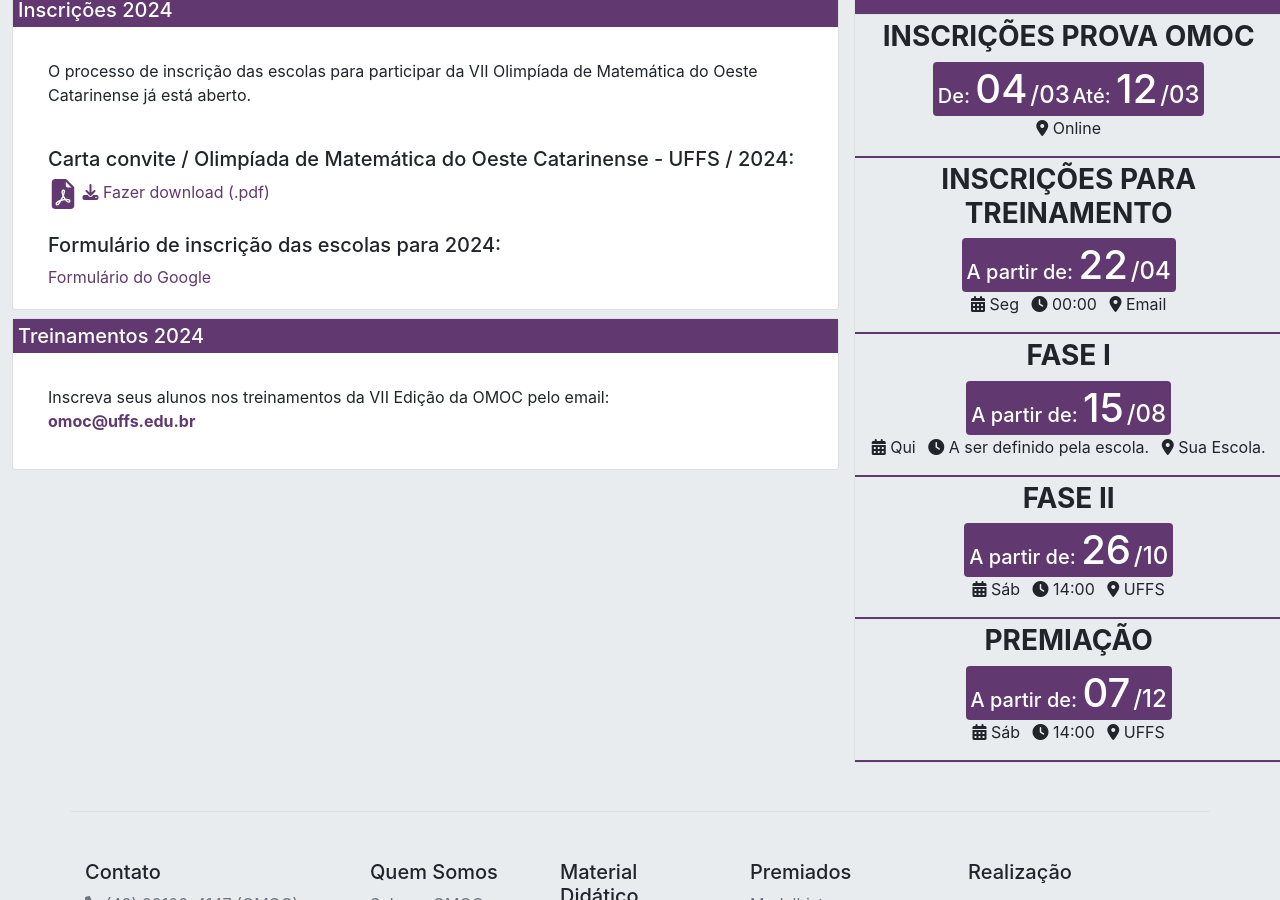
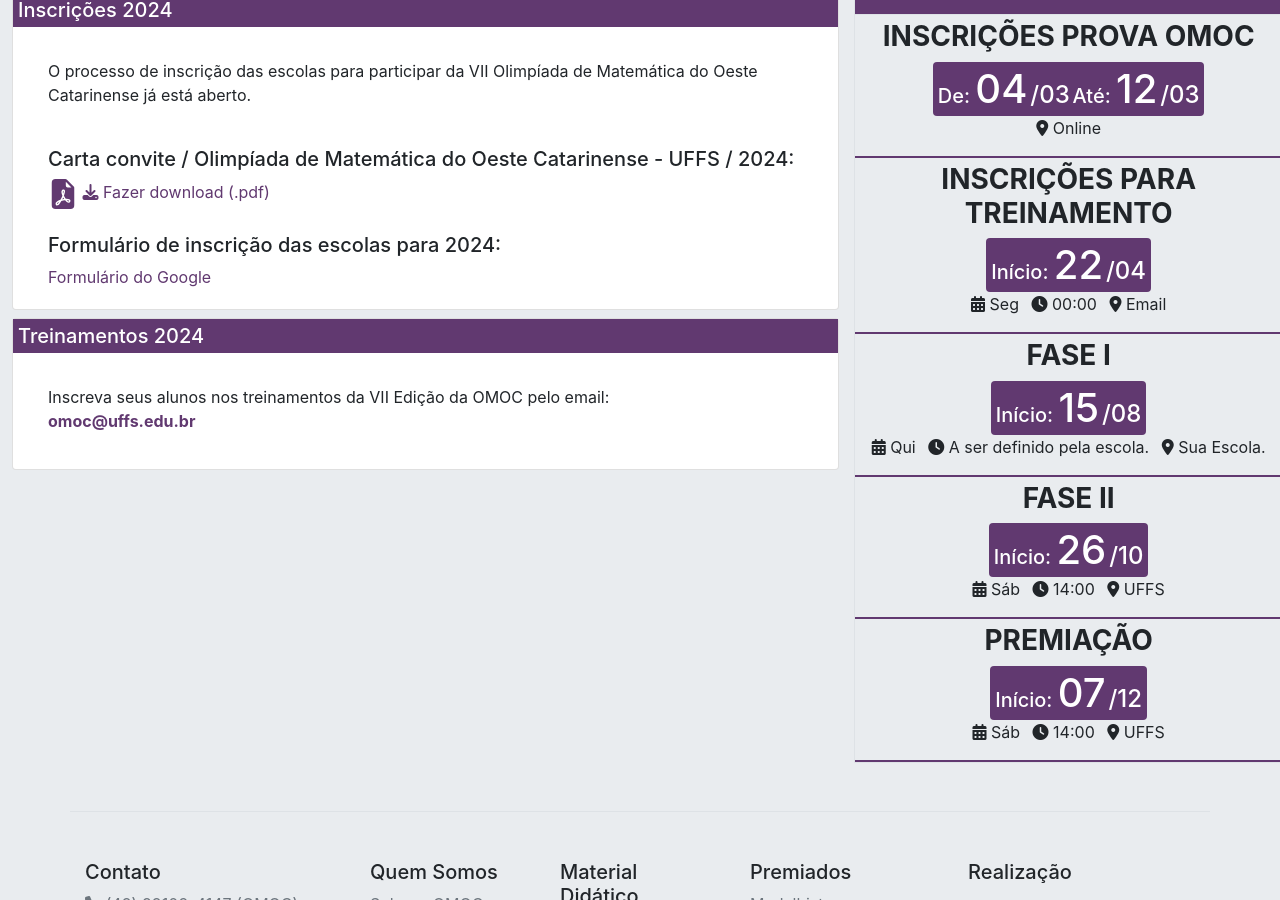
Before and after one commit to omocuffs/omocuffs.github.io, a Jekyll site: the page built from index.md, in a window 1280 px wide and 900 px high, scrolled down 575 px. Built offline with Jekyll 4.4.1, drawn with Linux system fonts in a browser that asks for light colours; nearby versions of some CDN libraries.

Commit message:
🔨 fix: better word choice

```diff
--- a/index.md
+++ b/index.md
@@ -99,11 +99,11 @@
               <h1>{{evento.fechamento.data | date: "%d" }}</h1>
               <h4>{{evento.abertura.data | date: "/%m" }}</h4>
             {% elsif evento.abertura.data %}
-              <h5>A partir de: </h5>
+              <h5>Início: </h5>
               <h1>{{evento.abertura.data | date: "%d" }}</h1>
               <h4>{{evento.abertura.data | date: "/%m" }}</h4>
             {% else %}
-              <h5>Até: </h5>
+              <h5>Término: </h5>
               <h1>{{evento.abertura.data | date: "%d" }}</h1>
               <h4>{{evento.abertura.data | date: "/%m" }}</h4>
             {% endif %}
```
